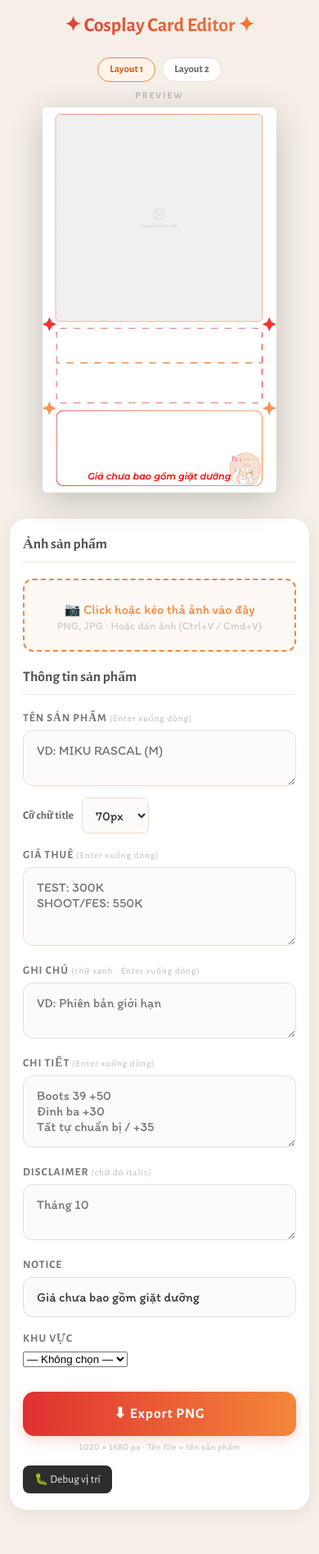
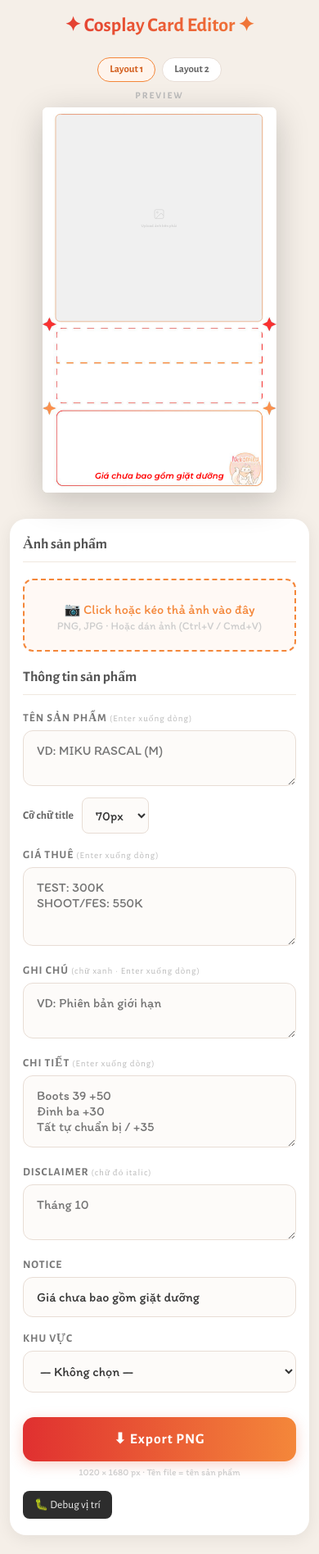
Before and after one commit to tmnhat1993/CosplayCardMaker, a website: page index.html in a window 390 px wide. Shown: the top 1896 px of the page at 82% size. Before the commit the page ends 1874 px from the top, so only its background shows below. Drawn offline with nearby package versions, Linux system fonts and the light colour scheme; a web font is replaced by a local one.

Commit message:
Style Khu vực select, fix option label, set notice to 36px.
Co-authored-by: Cursor <cursoragent@cursor.com>

```diff
--- a/css/main.css
+++ b/css/main.css
@@ -240,7 +240,7 @@ h1 {
   font-family: "Montserrat", sans-serif;
   font-weight: 600;
   font-style: italic;
-  font-size: 40px;
+  font-size: 36px;
   color: #ff0000;
   line-height: 1.4;
   z-index: 11;
@@ -368,7 +368,7 @@ body.layout-2 #txt-notice {
   top: 579px;
   left: 668px;
   right: 40px;
-  font-size: 26px;
+  font-size: 23px;
   line-height: 32px;
 }
 
@@ -466,6 +466,7 @@ label .sub {
   outline: none;
 }
 
+.form-group > select,
 input[type="text"],
 textarea {
   width: 100%;
@@ -481,6 +482,12 @@ textarea {
   resize: vertical;
 }
 
+.form-group > select {
+  cursor: pointer;
+  resize: none;
+}
+
+.form-group > select:focus,
 input[type="text"]:focus,
 textarea:focus {
   border-color: #f4873a;
@@ -656,6 +663,7 @@ input[type="range"] {
     font-size: 0.85rem;
     margin-bottom: 6px;
   }
+  .form-group > select,
   input[type="text"],
   textarea {
     font-size: 16px; /* ≥16px: Safari iOS không zoom khi focus */
--- a/js/debug-panel.js
+++ b/js/debug-panel.js
@@ -12,7 +12,7 @@ const DEFAULTS = {
   'txt-price': { top: 1138, left: 60, right: 60, fontSize: 52, lineHeight: 1.3 },
   'txt-detail': { top: 1340, left: 80, right: 80, fontSize: 45, lineHeight: 1.25 },
   'txt-disclaimer': { top: 1525, left: 80, right: 80, fontSize: 42, lineHeight: 1.4 },
-  'txt-notice': { top: 1580, left: 80, right: 80, fontSize: 40, lineHeight: 1.4 },
+  'txt-notice': { top: 1580, left: 80, right: 80, fontSize: 36, lineHeight: 1.4 },
 };
 
 function getCard() {
```
Also changed, not shown: index.html (+1 -1 lines), dist/css/main.css, dist/index.html, dist/js/debug-panel.js.
